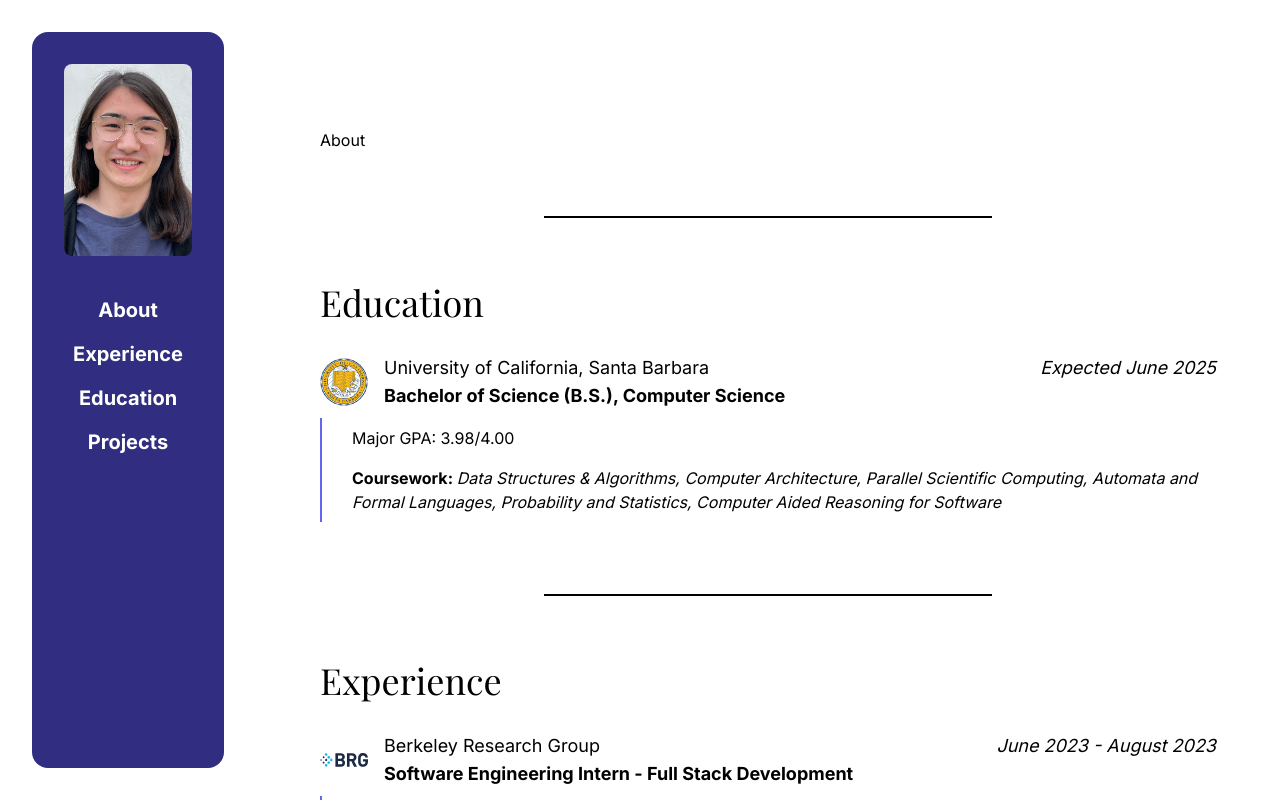
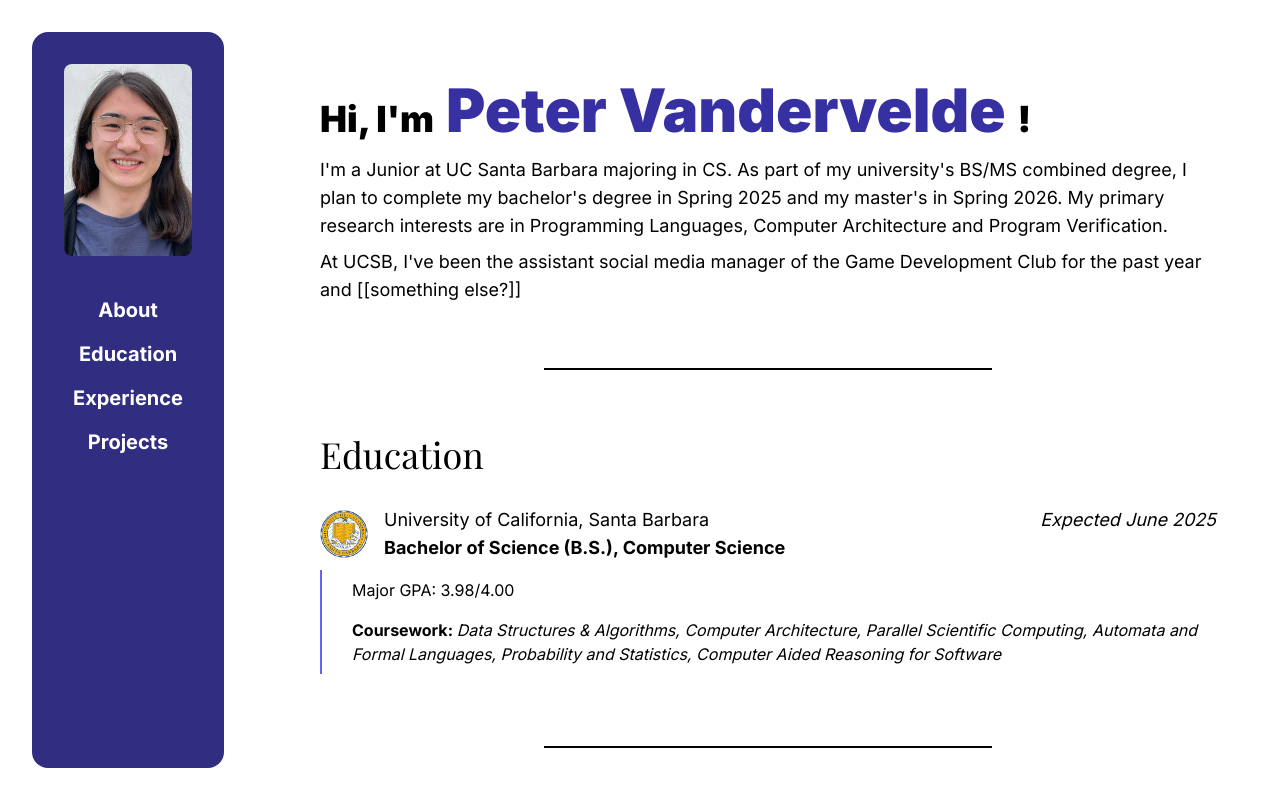
Before and after one commit to r0ckwav3/r0ckwav3.github.io, a Next.js app: page / in a window 1280 px wide. Built offline with nearby package versions, Linux system fonts and the light colour scheme; a web font is replaced by a local one.

Commit message:
add aboutme, scrolling; move sidebar to client component file

```diff
--- /dev/null
+++ b/app/Sidebar.tsx
@@ -0,0 +1,42 @@
+'use client';
+
+import Image from "next/image";
+
+import aboutjson from "@/app/data/about.json";
+
+export default function Sidebar() {
+  let Buttons = [
+    ["About", "section-about"],
+    ["Education", "section-education"],
+    ["Experience", "section-experience"],
+    ["Projects", "section-projects"],
+  ]
+
+  return (
+    <div className = "flex flex-col justify-start items-center m-8 rounded-2xl max-h-screen bg-indigo-900">
+      <div className="relative w-32 h-48 m-8">
+        <Image
+          className="rounded-lg"
+          style={{ objectFit: "cover" }}
+          src={aboutjson.image.src}
+          alt={aboutjson.image.alt}
+          fill
+        />
+      </div>
+          {Buttons.map(b => <SidebarButton key={b[0]} title={b[0]} jumpto={b[1]} selected={false} />)}
+    </div>
+  )
+}
+
+function SidebarButton({ title, jumpto, selected }: Readonly<{ title: string, jumpto: string, selected: boolean }>) {
+  let colorclass = selected ? "text-violet-400" : "text-white hover:text-violet-500";
+  let classes = "text-xl my-2 font-bold transition duration-200 " + colorclass;
+  function onclick(){
+    document.getElementById(jumpto)?.scrollIntoView({behavior:"smooth"});
+  }
+  return (
+    <button className={classes} onClick={onclick}>
+      {title}
+    </button >
+  )
+}
--- a/app/data/about.json
+++ b/app/data/about.json
@@ -3,14 +3,8 @@
     "src": "/headshot.png",
     "alt": "Headshot of Peter Vandervelde"
   },
-  "short_about": [
-    "Hi, I'm Peter Vandervelde, a Junior at UC Santa Barbara majoring in CS. As part of my university's BS/MS combined degree, I plan to complete my bachelor's degree in Spring 2025 and my master's in Spring 2026. My primary research interests are in Programming Languages, Computer Architecture and Program Verification.",
+  "about": [
+    "I'm a Junior at UC Santa Barbara majoring in CS. As part of my university's BS/MS combined degree, I plan to complete my bachelor's degree in Spring 2025 and my master's in Spring 2026. My primary research interests are in Programming Languages, Computer Architecture and Program Verification.",
     "At UCSB, I've been the assistant social media manager of the Game Development Club for the past year and [[something else?]]"
-  ],
-  "long_about": [
-    "Lorem ipsum dolor sit amet, consectetur adipiscing elit. Phasellus sagittis aliquet convallis. Nulla pharetra eu nibh in rutrum. Aenean scelerisque erat ut magna mollis ornare. Quisque posuere sodales massa. Vivamus sed rutrum diam. Aenean vulputate euismod ligula, ac efficitur est aliquet a. Nunc tortor est, scelerisque nec fringilla sit amet, pulvinar eu mauris. Praesent eget luctus nibh. Proin non scelerisque nisi. Aenean blandit mattis ante. Nullam commodo iaculis dolor, nec egestas odio varius sed. Nullam venenatis sapien mauris, non sollicitudin orci scelerisque nec. Nullam vel dui tortor. Quisque volutpat, orci vitae pretium consequat, magna sapien sodales arcu, viverra congue lorem mi quis urna.",
-    "Etiam vehicula diam et nulla porta, a luctus turpis condimentum. Quisque viverra fermentum ipsum vel varius. Aenean at lorem sagittis, consectetur risus sit amet, auctor augue. Donec mollis mi eu tellus porttitor molestie. Phasellus aliquet vitae massa nec vulputate. Vivamus pharetra tortor sodales rhoncus molestie. Cras quis nisi arcu. Aenean accumsan felis sem, vitae pretium elit maximus finibus. Ut finibus, risus ac placerat faucibus, tortor ante euismod enim, quis elementum massa nunc ac elit. Proin blandit eget diam luctus egestas.",
-    "Aliquam tristique metus suscipit dignissim blandit. Donec rhoncus feugiat mi eu ultrices. Fusce rhoncus tellus vel massa bibendum elementum. Aenean ut bibendum mauris. Quisque vitae orci placerat, elementum ex vitae, sollicitudin erat. Fusce imperdiet tortor odio, quis ultrices risus consequat sed. Duis iaculis, ante malesuada aliquam consectetur, mi orci gravida lectus, sit amet rhoncus orci urna id felis. Nulla facilisi. Suspendisse tincidunt risus ex, in pharetra elit tempor vitae.",
-    "Quisque eu consectetur turpis. Pellentesque habitant morbi tristique senectus et netus et malesuada fames ac turpis egestas. Nam consectetur at leo in pretium. Morbi hendrerit dictum ex, a mattis lectus aliquet nec. Maecenas dictum urna id orci egestas pretium. Sed finibus nec erat vitae laoreet. Duis ut mauris dolor. "
   ]
 }
--- a/app/page.tsx
+++ b/app/page.tsx
@@ -1,6 +1,6 @@
-import Image from "next/image";
 import { Playfair_Display } from "next/font/google";
 import ResumeEntry from "@/app/ResumeEntry";
+import Sidebar from "@/app/Sidebar";
 
 import aboutjson from "@/app/data/about.json";
 import contactjson from "@/app/data/contact.json";
@@ -19,43 +19,9 @@ export default function Home() {
   );
 }
 
-function Sidebar() {
-  let Buttons = [
-    ["About", "section-about"],
-    ["Experience", "section-experience"],
-    ["Education", "section-educatoin"],
-    ["Projects", "section-projects"],
-  ]
-
-  return (
-    <div className = "flex flex-col justify-start items-center m-8 rounded-2xl max-h-screen bg-indigo-900">
-      <div className="relative w-32 h-48 m-8">
-        <Image
-          className="rounded-lg"
-          style={{ objectFit: "cover" }}
-          src={aboutjson.image.src}
-          alt={aboutjson.image.alt}
-          fill
-        />
-      </div>
-          {Buttons.map(b => <SidebarButton key={b[0]} title={b[0]} jumpto={b[1]} selected={false} />)}
-    </div>
-  )
-}
-
-function SidebarButton({ title, jumpto, selected }: Readonly<{ title: string, jumpto: string, selected: boolean }>){
-  let colorclass = selected ? "text-violet-400" : "text-white hover:text-violet-500";
-  let classes = "text-xl my-2 font-bold transition duration-200 " + colorclass;
-  return (
-    <div className={classes}>
-      {title}
-    </div >
-  )
-}
-
 function Content() {
   return (
-    <div className = "grow overflow-scroll px-16 py-32">
+    <div className = "grow overflow-scroll px-16 py-16">
       <SectionAbout />
       <ContentSpacer />
       <SectionEducation />
@@ -70,7 +36,14 @@ function Content() {
 function SectionAbout() {
   return (
     <div id="section-about">
-      About
+      <div className="text-4xl font-black my-4">
+        {"Hi, I'm"}
+        <span className="text-6xl text-indigo-800"> Peter Vandervelde </span>
+        !
+      </div>
+      <div className="text-lg">
+        {aboutjson.about.map((item, i) => (<div className="my-2" key={i}> {item} </div>))}
+      </div>
     </div>
   )
 }
```
